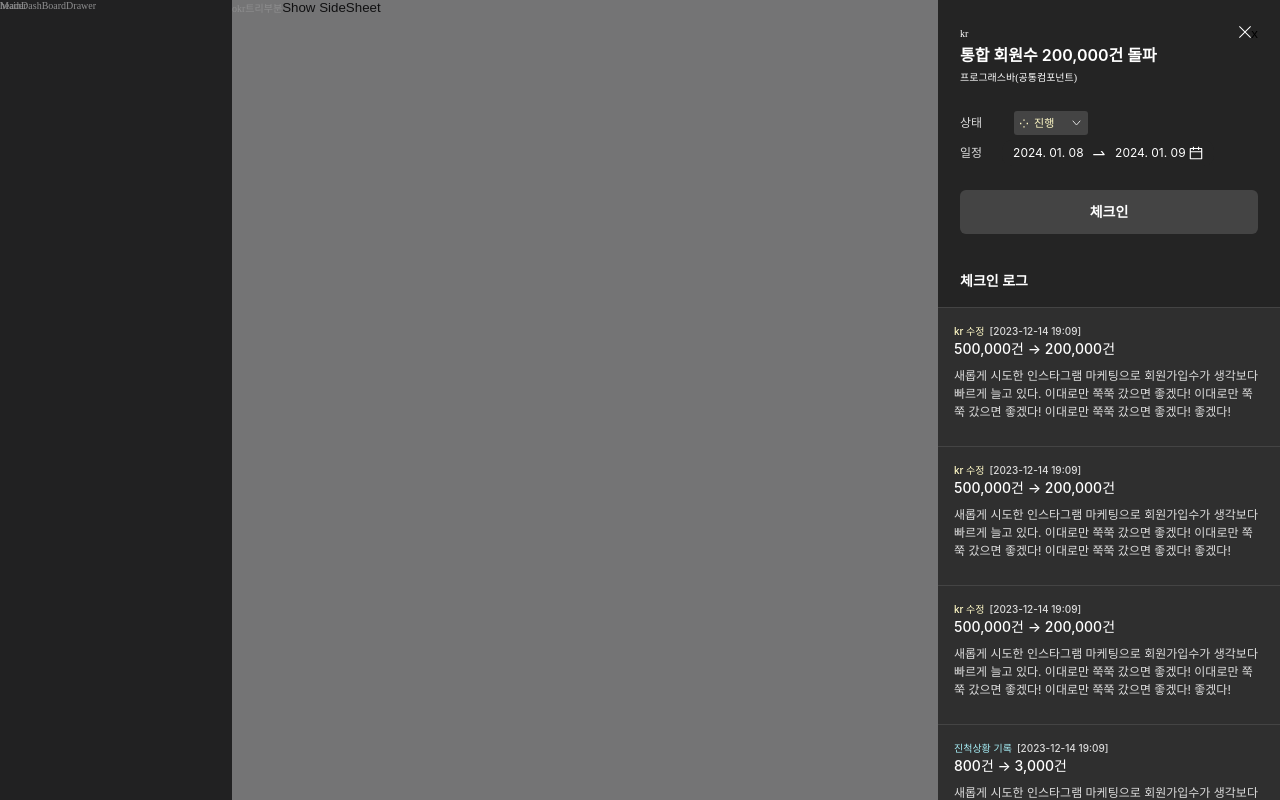
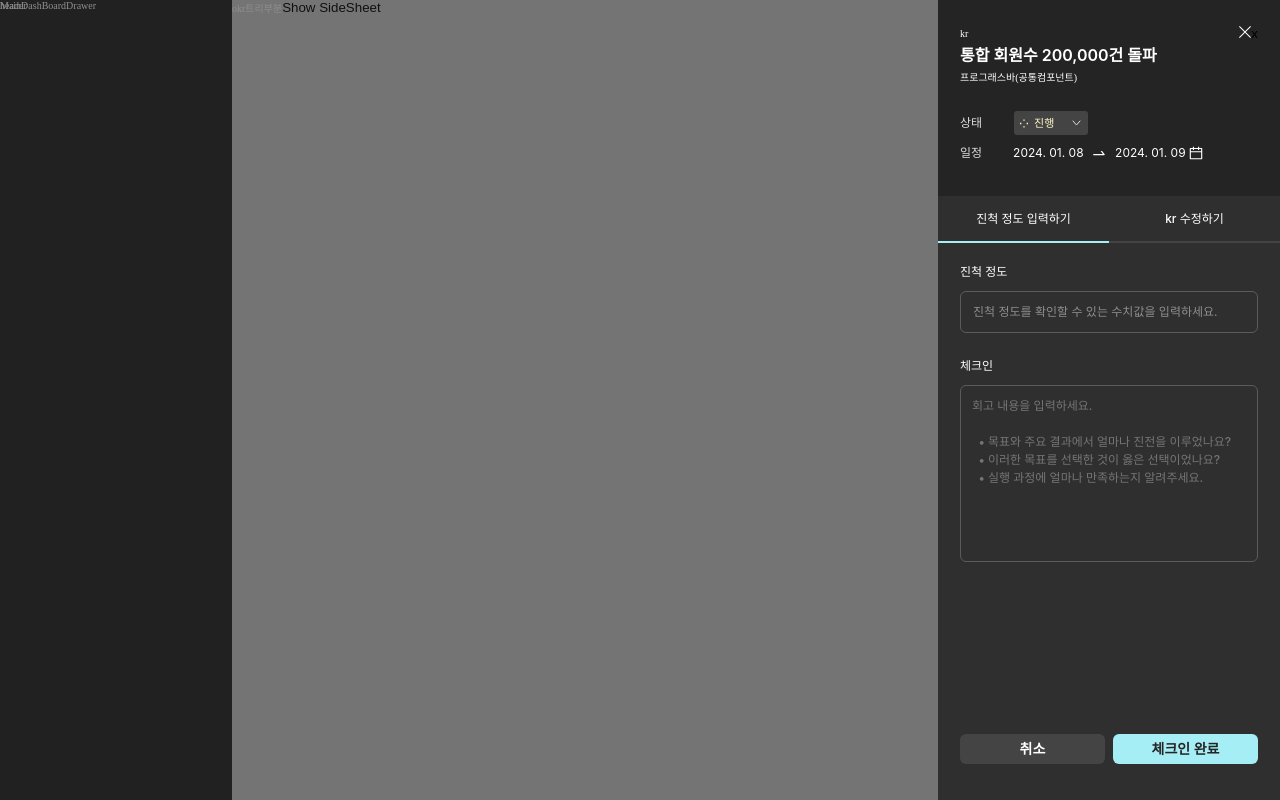
Before and after one commit to MOONSHOT-Team/MOONSHOT-CLIENT, a React (Vite) app: page /dashboard in a window 1280 px wide. Built offline with nearby package versions, Linux system fonts and the light colour scheme; a web font is replaced by a local one; what emotion-normalize would draw is missing.

Commit message:
feat: 체크인 placeholder

```diff
--- /dev/null
+++ b/src/MainDashBoard/components/sideSheet/KrCheckIn.tsx
@@ -0,0 +1,232 @@
+import { css } from '@emotion/react';
+import styled from '@emotion/styled';
+import { ChangeEvent, useState } from 'react';
+
+const CHECKINPLACEHOLDER =
+  '회고 내용을 입력하세요.\n\n  • 목표와 주요 결과에서 얼마나 진전을 이루었나요?\n  • 이러한 목표를 선택한 것이 옳은 선택이었나요?\n  • 실행 과정에 얼마나 만족하는지 알려주세요.';
+
+/** 진척 정도 입력하는 뷰입니다 */
+const 진척정도입력하기 = () => {
+  return (
+    <section css={enterLayoutStyles}>
+      <article css={enterArticleStyles}>
+        <span css={enterInputBoxStyles}>
+          <StLabel htmlFor="enterProgress">진척 정도</StLabel>
+          <StEnterProgressInput
+            id="enterProgress"
+            placeholder="진척 정도를 확인할 수 있는 수치값을 입력하세요."
+          />
+        </span>
+        <span css={enterInputBoxStyles}>
+          <StLabel htmlFor="enterProgressCheckin">체크인</StLabel>
+          <StCheckInTextArea id="enterProgressCheckin" placeholder={CHECKINPLACEHOLDER} />
+        </span>
+      </article>
+      <footer css={enterFooterStyles}>
+        <StEnterBtn isActiveBtn={false} isCancel={true}>
+          취소
+        </StEnterBtn>
+        <StEnterBtn isActiveBtn={true} isCancel={false}>
+          체크인 완료
+        </StEnterBtn>
+      </footer>
+    </section>
+  );
+};
+
+/** kr을 수정하는 뷰입니다 */
+const 케이알수정하기 = () => {
+  return (
+    <section css={enterLayoutStyles}>
+      <article css={enterArticleStyles}>
+        <span css={enterInputBoxStyles}>
+          <StLabel htmlFor="enterProgress">kr 수정</StLabel>
+          <div>kr 수정 부분</div>
+        </span>
+        <span css={enterInputBoxStyles}>
+          <StLabel htmlFor="enterProgressCheckin">체크인</StLabel>
+          <StCheckInTextArea id="enterProgressCheckin" placeholder={CHECKINPLACEHOLDER} />
+        </span>
+      </article>
+      <footer css={enterFooterStyles}>
+        <StEnterBtn isActiveBtn={false} isCancel={true}>
+          취소
+        </StEnterBtn>
+        <StEnterBtn isActiveBtn={true} isCancel={false}>
+          체크인 완료
+        </StEnterBtn>
+      </footer>
+    </section>
+  );
+};
+
+/** 체크인을 할 수 있는 뷰 입니다 (진척정도입력, kr수정) */
+const KrCheckIn = () => {
+  const [isActive, setIsActive] = useState('진척 정도 입력하기');
+
+  const handleRadioChange = (e: ChangeEvent<HTMLInputElement>) => {
+    setIsActive(e.target.value);
+  };
+  return (
+    <KrCheckInContainer>
+      <div css={checkRadioContainerStyles}>
+        <StRadiodLabel htmlFor="krCheckInput">
+          <StRadioInput
+            id="krCheckInput"
+            type="radio"
+            name="krCheck"
+            value={'진척 정도 입력하기'}
+            defaultChecked
+            onChange={handleRadioChange}
+          ></StRadioInput>
+          <span>진척 정도 입력하기</span>
+        </StRadiodLabel>
+        <StRadiodLabel htmlFor="krCheckEdit">
+          <StRadioInput
+            id="krCheckEdit"
+            type="radio"
+            name="krCheck"
+            value={'kr 수정하기'}
+            onChange={handleRadioChange}
+          ></StRadioInput>
+          <span>kr 수정하기</span>
+        </StRadiodLabel>
+      </div>
+      {isActive === '진척 정도 입력하기' ? <진척정도입력하기 /> : <케이알수정하기 />}
+    </KrCheckInContainer>
+  );
+};
+
+export default KrCheckIn;
+
+const KrCheckInContainer = styled.section`
+  display: flex;
+  flex-direction: column;
+  justify-content: space-between;
+  width: 100%;
+  height: 100%;
+  background-color: ${({ theme }) => theme.colors.gray_550};
+`;
+
+const checkRadioContainerStyles = css`
+  display: flex;
+  align-items: center;
+  justify-content: center;
+  width: 100%;
+`;
+
+const StRadiodLabel = styled.label`
+  display: flex;
+  align-items: center;
+  justify-content: center;
+  width: 50%;
+  height: 4.7rem;
+  cursor: pointer;
+`;
+
+const StRadioInput = styled.input`
+  display: none;
+
+  + span {
+    display: flex;
+    align-items: center;
+    justify-content: center;
+
+    ${({ theme }) => theme.fonts.body_12_medium};
+
+    width: 100%;
+    height: 100%;
+    border-bottom: 2px solid ${({ theme }) => theme.colors.transparent_white};
+  }
+
+  &:checked + span {
+    border-bottom: 2px solid ${({ theme }) => theme.colors.sub_mint};
+  }
+`;
+
+const enterLayoutStyles = css`
+  display: flex;
+  flex-direction: column;
+  justify-content: space-between;
+  width: 100%;
+  height: 100%;
+  padding: 2rem 2.2rem 3.6rem;
+`;
+
+const enterArticleStyles = css`
+  display: flex;
+  flex-direction: column;
+  gap: 2.4rem;
+`;
+
+const enterFooterStyles = css`
+  display: flex;
+  justify-content: space-between;
+  width: 100%;
+  margin-top: 5rem;
+`;
+
+const StEnterBtn = styled.button<{ isActiveBtn: boolean; isCancel: boolean }>`
+  display: flex;
+  align-items: center;
+  justify-content: center;
+  width: 14.5rem;
+  height: 3rem;
+  color: ${({ theme, isCancel }) => (isCancel ? theme.colors.gray_000 : theme.colors.gray_600)};
+  background-color: ${({ theme, isCancel }) =>
+    isCancel ? theme.colors.gray_500 : theme.colors.sub_mint};
+  ${({ theme }) => theme.fonts.btn_14_semibold};
+
+  border-radius: 6px;
+`;
+
+const StLabel = styled.label`
+  color: ${({ theme }) => theme.colors.gray_000};
+  ${({ theme }) => theme.fonts.body_12_medium};
+`;
+
+const StEnterProgressInput = styled.input`
+  width: 100%;
+  padding: 1.1rem 1.2rem;
+  color: ${({ theme }) => theme.colors.gray_000};
+  background-color: transparent;
+  border: 1px solid ${({ theme }) => theme.colors.gray_450};
+  border-radius: 6px;
+
+  ${({ theme }) => theme.fonts.body_12_medium};
+
+  &:focus {
+    outline: none;
+  }
+
+  &::placeholder {
+    color: ${({ theme }) => theme.colors.gray_350};
+    ${({ theme }) => theme.fonts.body_12_regular};
+  }
+`;
+
+const enterInputBoxStyles = css`
+  display: flex;
+  flex-direction: column;
+  gap: 1rem;
+`;
+
+const StCheckInTextArea = styled.textarea`
+  display: flex;
+  align-items: center;
+  justify-content: center;
+  width: 100%;
+  height: 17.7rem;
+  padding: 1.1rem;
+  color: ${({ theme }) => theme.colors.gray_000};
+  word-break: keep-all;
+  resize: none;
+  background: transparent;
+  border: 1px solid ${({ theme }) => theme.colors.gray_450};
+  border-radius: 6px;
+  ${({ theme }) => theme.fonts.body_12_medium};
+
+  &:focus {
+    outline: none;
+  }
+`;
--- a/src/MainDashBoard/components/sideSheet/SideSheet.tsx
+++ b/src/MainDashBoard/components/sideSheet/SideSheet.tsx
@@ -1,10 +1,12 @@
 import { css, keyframes } from '@emotion/react';
 import styled from '@emotion/styled';
+import { useState } from 'react';
 
 import { IcClose } from '../../assets/icons';
 import { KRDETAILDATA } from '../../constants/KrDetailData';
-import KRPeriodSelect from '../KRPeriodSelect';
 import CheckInLogs from './CheckInLogs';
+import KrCheckIn from './KrCheckIn';
+import KRPeriodSelect from './KRPeriodSelect';
 import KrStatus from './KrStatus';
 
 interface ISideSheetProps {
@@ -13,6 +15,12 @@ interface ISideSheetProps {
 }
 
 const SideSheet = ({ isOpen, onClose }: ISideSheetProps) => {
+  const [isCheckinView, setIsCheckinView] = useState(true);
+
+  const handleCheckInView = () => {
+    setIsCheckinView(true);
+  };
+
   return (
     <StBackground>
       <StContainer $isOpen={isOpen}>
@@ -36,9 +44,20 @@ const SideSheet = ({ isOpen, onClose }: ISideSheetProps) => {
             <StKrDetailLabel>일정</StKrDetailLabel>
             <KRPeriodSelect />
           </StKrPeriodContainer>
-          <StKrCheckInBtn type="button">체크인</StKrCheckInBtn>
         </section>
-        <CheckInLogs data={KRDETAILDATA.Log} />
+
+        <section css={StKRDetailLowerStyles}>
+          {isCheckinView ? (
+            <KrCheckIn />
+          ) : (
+            <>
+              <StKrCheckInBtn type="button" onClick={handleCheckInView}>
+                체크인
+              </StKrCheckInBtn>
+              <CheckInLogs data={KRDETAILDATA.Log} />
+            </>
+          )}
+        </section>
       </StContainer>
     </StBackground>
   );
@@ -61,6 +80,7 @@ const StContainer = styled.aside<{ $isOpen: boolean }>`
   right: 0;
   display: flex;
   flex-direction: column;
+  align-items: center;
   width: 34.2rem;
   height: 100vh;
   background-color: ${({ theme }) => theme.colors.gray_600};
@@ -81,6 +101,7 @@ const krDetailUpperStyles = css`
   flex-direction: column;
   width: 100%;
   padding: 2.6rem 2.2rem 2.1rem;
+  padding: 2.6rem 2.2rem 0;
 `;
 
 const StKrDetailHeader = styled.div`
@@ -106,12 +127,20 @@ const StKrPeriodContainer = styled.div`
   display: flex;
   gap: 2rem;
   align-items: center;
-  margin-bottom: 2.4rem;
+  margin-bottom: 3rem;
 `;
 
 const StKrDetailLabel = styled.p`
   color: ${({ theme }) => theme.colors.gray_200};
   ${({ theme }) => theme.fonts.body_12_regular};
+`;
+
+const StKRDetailLowerStyles = css`
+  display: flex;
+  flex: 1;
+  flex-direction: column;
+  align-items: center;
+  width: 100%;
 `;
 
 const StKrCheckInBtn = styled.button`
@@ -120,8 +149,14 @@ const StKrCheckInBtn = styled.button`
   justify-content: center;
   width: 29.8rem;
   height: 4.4rem;
+  margin-bottom: 2rem;
   color: ${({ theme }) => theme.colors.gray_000};
   background-color: ${({ theme }) => theme.colors.gray_500};
   border-radius: 6px;
+
   ${({ theme }) => theme.fonts.btn_14_semibold};
+
+  &:hover {
+    background-color: ${({ theme }) => theme.colors.gray_450};
+  }
 `;
```
Also changed, not shown: src/MainDashBoard/components/sideSheet/KRPeriodSelect.tsx (renamed from src/MainDashBoard/components/KRPeriodSelect.tsx).
